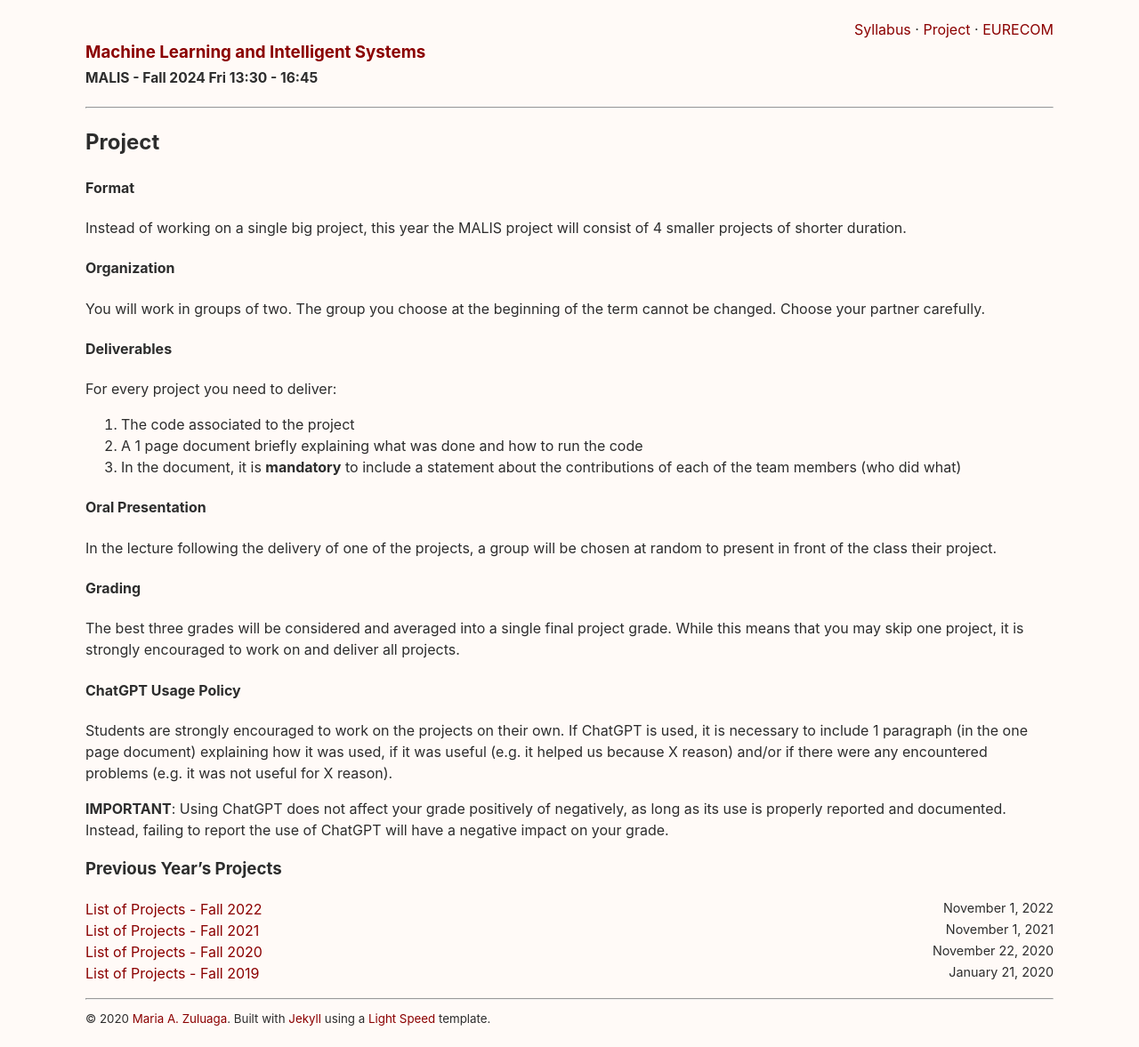
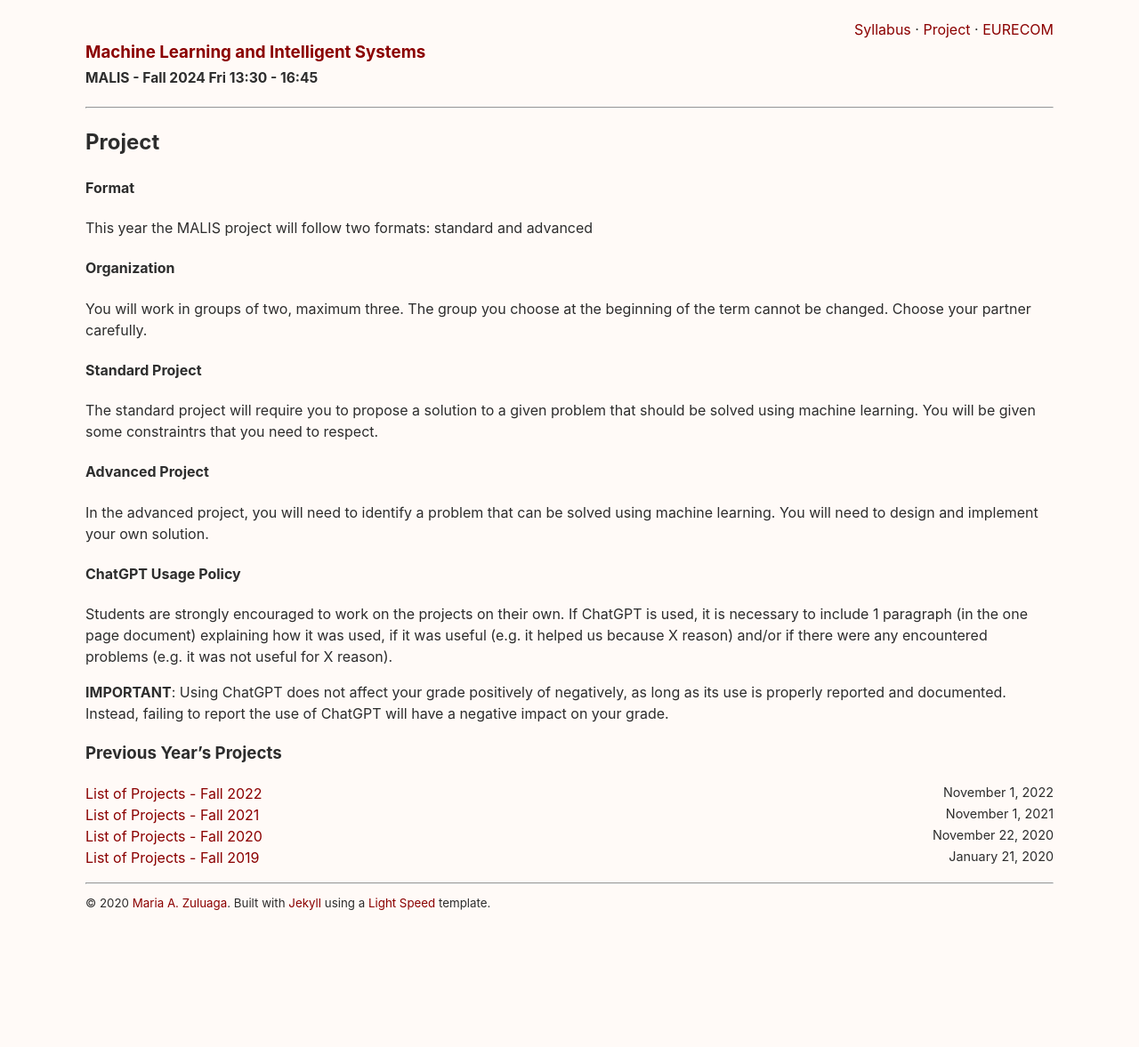
Before and after one commit to malis-course/malis-course.github.io, a Jekyll site: the page built from _pages/project.md, in a window 1280 px wide. Shown: the whole page at 89% size. Built offline with Jekyll 4.4.1, drawn with Linux system fonts in a browser that asks for light colours; after the commit the page ends 1047 px from its top, so only the background shows below that.

Commit message:
Calendar and project

```diff
--- a/_pages/project.md
+++ b/_pages/project.md
@@ -6,23 +6,16 @@ permalink: /project
 ---
 
 #### Format
-Instead of working on a single big project, this year the MALIS project will consist of 4 smaller projects of shorter duration.
+This year the MALIS project will follow two formats: standard and advanced
 
 #### Organization
-You will work in groups of two. The group you choose at the beginning of the term cannot be changed. Choose your partner carefully.
+You will work in groups of two, maximum three. The group you choose at the beginning of the term cannot be changed. Choose your partner carefully.
 
-#### Deliverables
-For every project you need to deliver:
-1. The code associated to the project
-2. A 1 page document briefly explaining what was done and how to run the code
-3. In the document, it is **mandatory** to include a statement about the contributions of each of the team members (who did what)
+#### Standard Project
+The standard project will require you to propose a solution to a given problem that should be solved using machine learning. You will be given some constraintrs that you need to respect.
 
-#### Oral Presentation
-In the lecture following the delivery of one of the projects, a group will be chosen at random to present in front of the class their project.
-
-#### Grading
-The best three grades will be considered and averaged into a single final project grade.
-While this means that you may skip one project, it is strongly encouraged to work on and deliver all projects.
+#### Advanced Project
+In the advanced project, you will need to identify a problem that can be solved using machine learning. You will need to design and implement your own solution.
 
 #### ChatGPT Usage Policy
 Students are strongly encouraged to work on the projects on their own. If ChatGPT is used, it is necessary to include 1 paragraph (in the one page document) explaining how it was used, if it was useful (e.g. it helped us because X reason)
```
